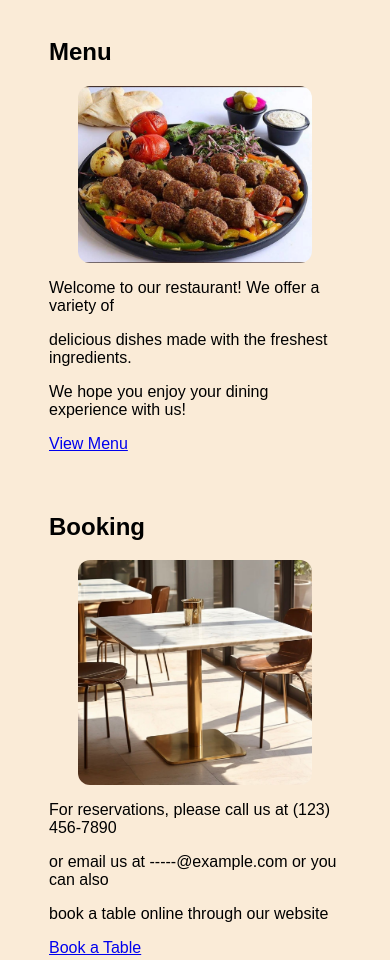
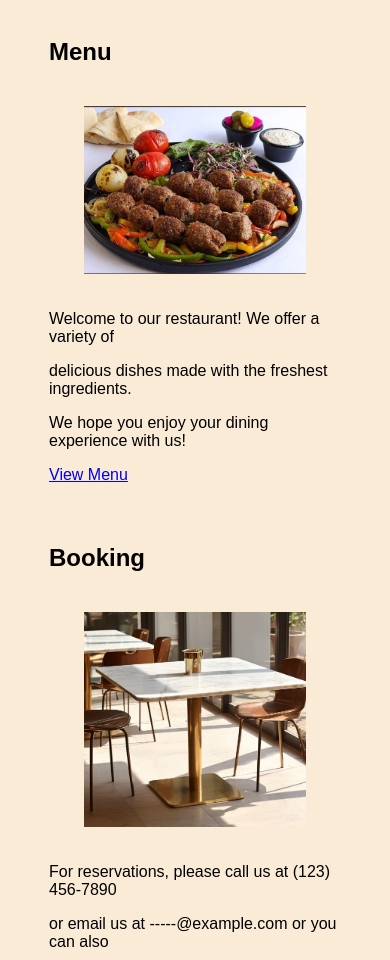
Before and after one commit to kiroharvy1-svg/Lettle-lemone, a plain HTML site: page index.html in a window 390 px wide. Shown: the part 1076-2036 px from the top of the page. Drawn offline with Linux system fonts and the light colour scheme; a script that the page names is missing.

Commit message:
Add files via upload

```diff
--- a/style.css
+++ b/style.css
@@ -288,10 +288,10 @@
     }
 }
 @media (max-width: 768px)  {
-    .img{
-        width: 100%;
+    .img, .opening-days{
+       padding: 20px;
         height: auto;
-        max-width: 80%;
+        max-width: 90%;
         min-width: 80%;
         display: block;
         margin: 0 auto;
```
